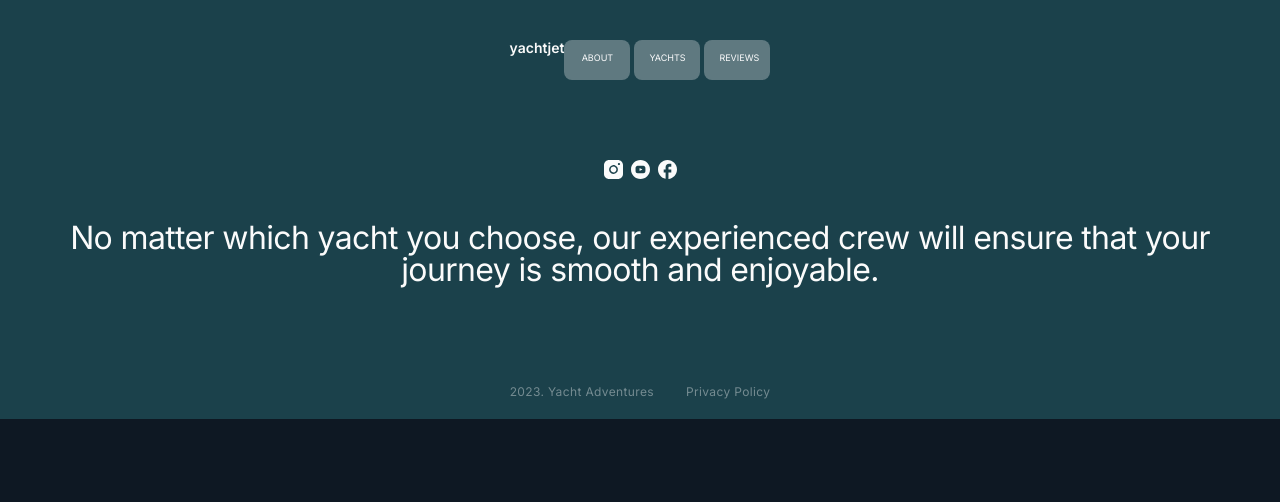
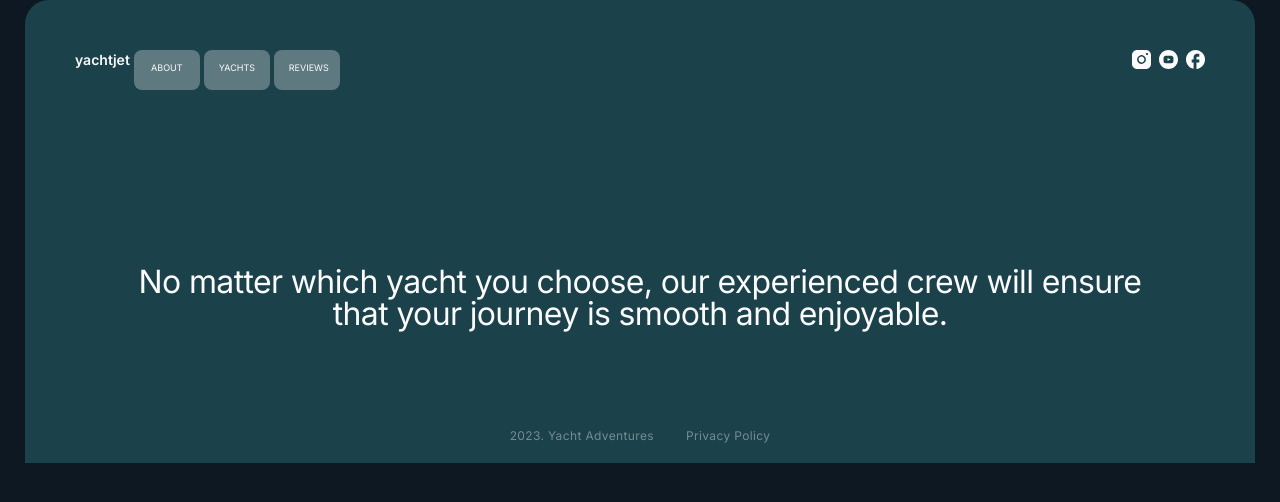
Before and after one commit to lexxus0/YachtJet, a website built with Vite: page src/index.html in a window 1280 px wide. Built offline with nearby package versions, Linux system fonts and the light colour scheme.

Commit message:
css correction

```diff
--- a/src/css/footer.css
+++ b/src/css/footer.css
@@ -1,28 +1,51 @@
 .footer{
   background-color: #1B414B;
+  border-top-left-radius: 24px;
+  border-top-right-radius: 24px;
+  margin-left: 10px;
+  margin-right: 10px;
 
    --bezier: 700ms cubic-bezier(0.42, 0, 0.61, 0.97) 0s;
    --button-menu:rgba(251, 251, 251, 0.3);;
    --button-hover:#FBFBFB;
    --main-text:#FBFBFB;
-
+}
+@media only screen and (min-width: 768px){
+  .footer{
+    margin-left: 25px;
+    margin-right: 25px;
+  }
 }
 
 .footer-container{
   display: flex;
   flex-direction: column;
-  justify-content: center;
+  /* box-sizing: border-box; */
   align-items: center;
   min-height: 412px;
 }
+@media only screen and (min-width: 768px) {
+  .footer-container{
+    display: block;
+    min-height: 418px;
+
+}}
 .footer-menu{
   display: flex;
-  /* flex-direction: column; */
-  /* align-items: center; */
-  justify-content: justify-content;
-  padding: 40px 30px 80px;
+  flex-direction: column;
+  justify-content: center;
+  padding-top: 40px;
+  padding-bottom: 40px;
+  /* padding: 40px 30px 0px 30px; */
+}
+@media only screen and (min-width: 768px) {
+  .footer-menu{
+    flex-direction: row;
+    justify-content: space-between;
+    padding-top: 50px;
+    padding-bottom: 96px;
 
-}
+}}
 .footer-logo{
   font-size: 14px;
   font-weight: 600;
@@ -47,6 +70,8 @@ padding: 12px 15px;
 background-color: var(--button-menu);
 width: 66px;
 height: 40px;
+margin-top: 0;
+margin-bottom: 80px;
 
 }
 .footer-social-list{
@@ -54,7 +79,7 @@ height: 40px;
   justify-content: center;
   gap: 8px;
   padding-top: 0;
-  padding-bottom: 40px;
+  /* padding-bottom: 40px; */
 }
 .footer-text{
 font-family: var(--font-family);
@@ -65,10 +90,11 @@ letter-spacing: -0.02em;
 text-align: center;
 color: #fbfbfb;
 padding-top: 0;
+padding: inherit;
 padding-bottom: 82px;
 }
 @media only screen and (min-width: 768px) {
-  .footer-text{
+.footer-text{
 font-weight: 400;
 font-size: 32px;
 line-height: 100%;
--- a/src/partials/footer.html
+++ b/src/partials/footer.html
@@ -1,8 +1,9 @@
 <footer class="footer">
   <div class="container footer-container">
     <div class="footer-menu">
-      <a class="footer-logo">yachtjet</a>
+      <!-- <a class="footer-logo">yachtjet</a> -->
       <ul class="footer-menu-list">
+        <li><a class="footer-logo">yachtjet</a></li>
         <li class="footer-menu-item">
           <a class="footer-menu-link" href="#about" onclick="this.blur();">
             About</a
@@ -19,15 +20,16 @@
           >
         </li>
       </ul>
-    </div>
-    <div class="footer-social-container">
+        <div class="footer-social-container">
       <ul class="footer-social-list">
         <li class="footer-social-item"><a href="" class="footer-sotial-link"><svg class="footer-sotial-icon" width="19" height="19"><use href="./img/sprite.svg#icon-insta_white"></use></svg></a></li>
         <li class="footer-social-item"><a href="" class="footer-sotial-link"><svg class="footer-sotial-icon" width="19" height="19"><use href="./img/sprite.svg#icon-youtube_white"></use></svg></a></li>
         <li class="footer-social-item"><a href="" class="footer-sotial-link"><svg class="footer-sotial-icon" width="19" height="19"><use href="./img/sprite.svg#icon-facebook_white"></use></svg></a></li>
       </div>
+    </div>
 
-    <p class="footer-text">No matter which yacht you choose, our experienced crew will ensure that your journey is smooth and enjoyable.</p>
+
+    <h3 class="footer-text">No matter which yacht you choose, our experienced crew will ensure that your journey is smooth and enjoyable.</h3>
     <nav class="footer-nav-list">
       <p class="footer-nav-item">2023. Yacht Adventures</p>
       <a class="footer-nav-item"
```
